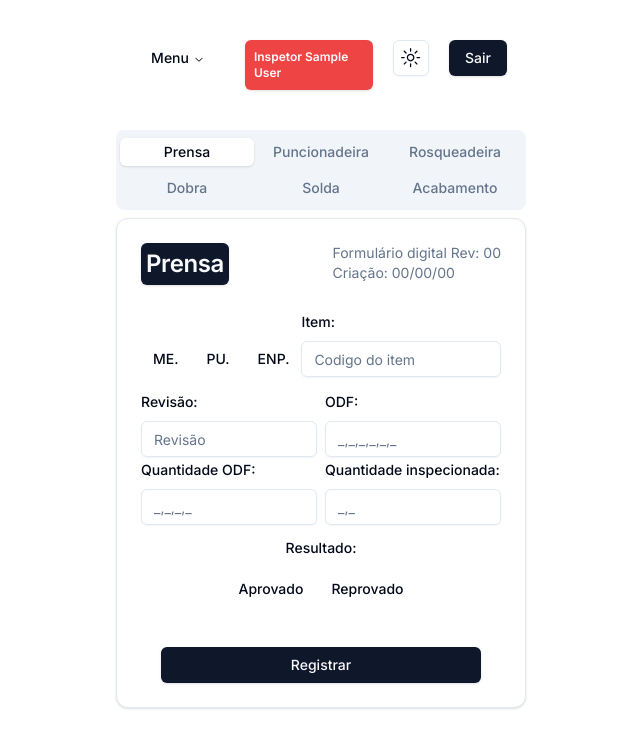
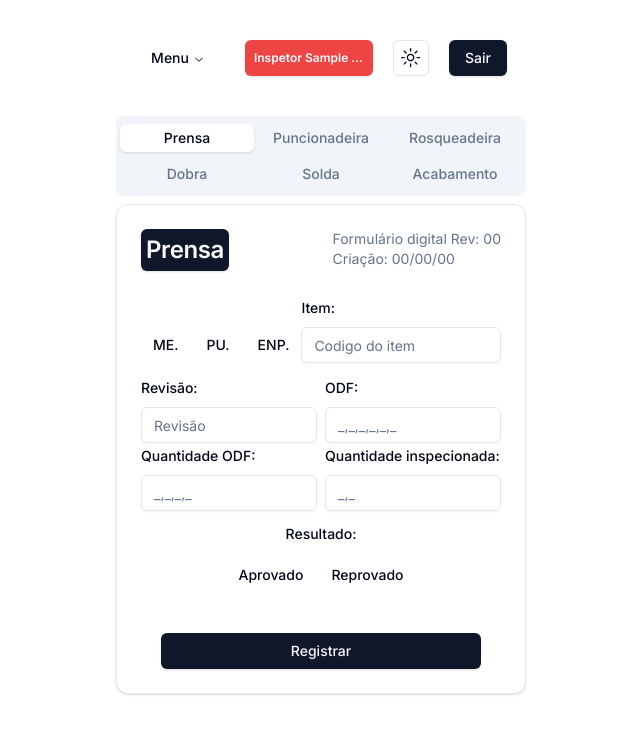
Before and after one commit to alissonnxavier/inspection-record, a Next.js app: page / in a window 1280 px wide. Shown: the top 748 px of the page, without its empty margins (319-959 px from the left). Built offline with nearby package versions, Linux system fonts and the light colour scheme; no server answers; sample sign-in values are in the browser's storage.

Commit message:
removed two prividers

```diff
--- a/app/login/page.tsx
+++ b/app/login/page.tsx
@@ -105,7 +105,7 @@ const LoginForm = () => {
           <CardDescription>Faça login para salvar as inspeçoẽs.</CardDescription>
         </CardHeader>
         <CardContent>
-          <div className='flex justify-around'>
+          {/* <div className='flex justify-around'>
             <Button
               onClick={() => signInGoogle()}
               variant='outline'
@@ -122,8 +122,8 @@ const LoginForm = () => {
               <Icons.gitHub className='h-5 w-5' />
               Github
             </Button>
-          </div>
-          <Separator className='my-4' />
+          </div> */}
+          {/* <Separator className='my-4' /> */}
           <form>
             <div className="grid w-full items-center gap-4">
               <div className="flex flex-col space-y-1.5">
--- a/components/navbar.tsx
+++ b/components/navbar.tsx
@@ -55,7 +55,7 @@ export const Navbar = () => {
                     variant='destructive'
                     className="mr-5 p-2 w-32"
                 >
-                    <div className="m-auto">
+                    <div className="m-auto truncate">
                         {session?.user?.name ? `Inspetor ${session?.user?.name}`
                         : <div><RiseLoader  color="#f5f7fa" size={5}/></div>}
                     </div>
```
Also changed, not shown: 1 other file (tests, documents, lock files or other folders).
